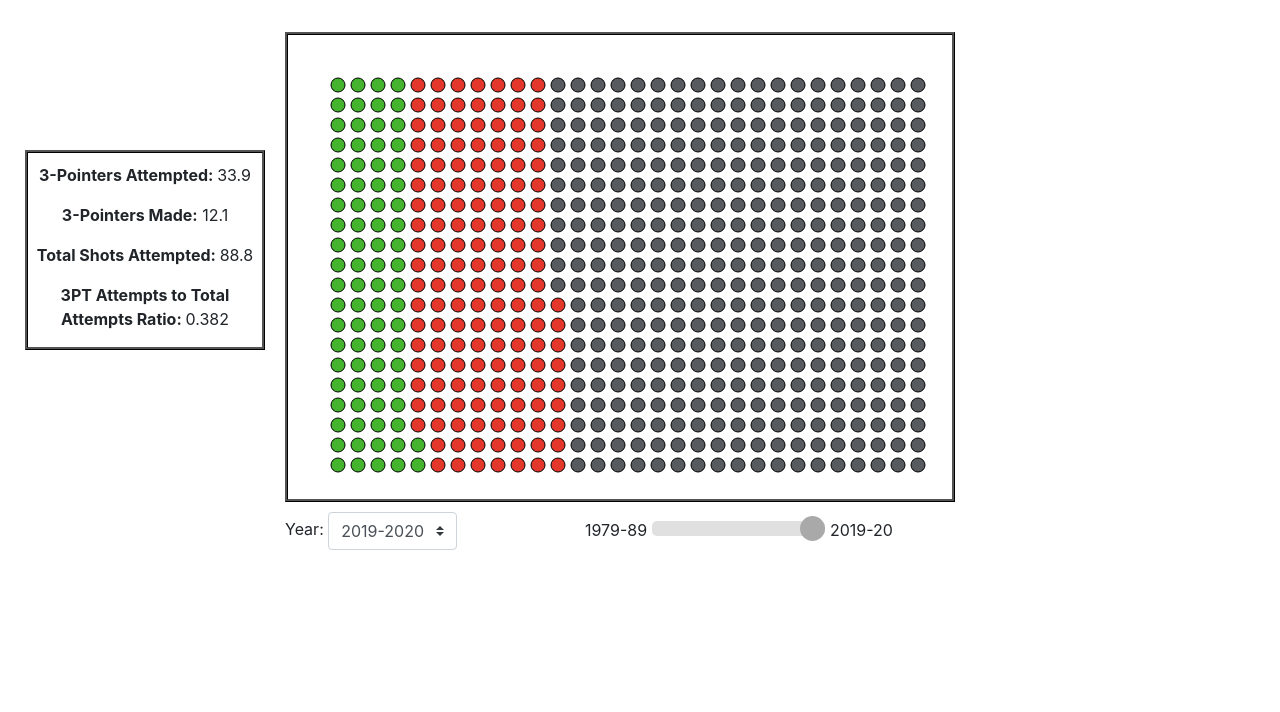
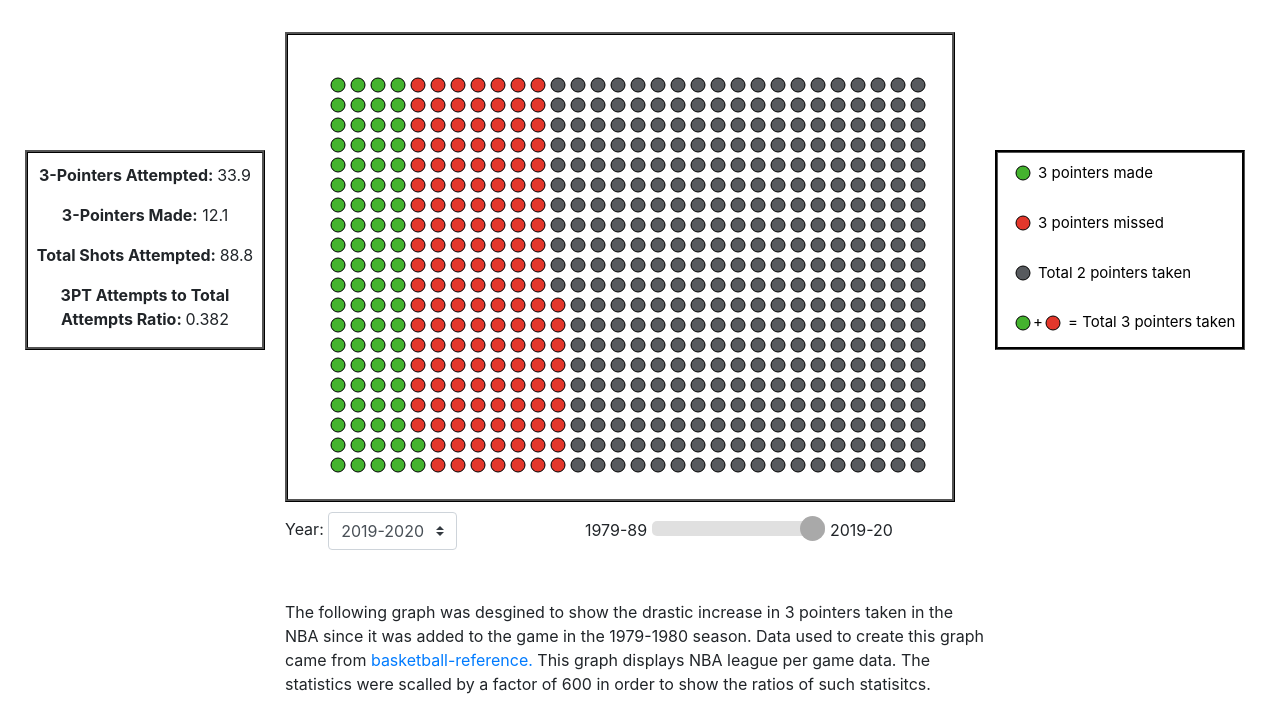
Before and after one commit to Mathewlev/NBData, a plain HTML site: page index.html in a window 1280 px wide. Shown: the part 96-808 px from the top of the page. Drawn offline with nearby package versions, Linux system fonts and the light colour scheme.

Commit message:
final touches

```diff
--- a/grid.js
+++ b/grid.js
@@ -68,13 +68,77 @@ var grid = svg.append('g')
     .attr('transform', 'translate('+[padding.l, padding.t]+')')
     .attr("class", "grid");
 
-var madeCircle = d3.select("#legend")
-    .append('circle')
-    .attr("cx", 600)
-    .attr("cy", 300)
-    .attr("r", 80)
+var legend = d3.select("#legendSVG");
+
+legend.append('circle')
+    .attr("cx", 25)
+    .attr("cy", 20)
+    .attr("r", 7)
     .style("fill", "#44b32e")
     .style("stroke", "#000000");
+
+legend.append('circle')
+    .attr("cx", 25)
+    .attr("cy", 70)
+    .attr("r", 7)
+    .style("fill", "#e3372b")
+    .style("stroke", "#000000");
+
+legend.append('circle')
+    .attr("cx", 25)
+    .attr("cy", 120)
+    .attr("r", 7)
+    .style("fill", "#575a5e")
+    .style("stroke", "#000000");
+
+legend.append('circle')
+    .attr("cx", 25)
+    .attr("cy", 170)
+    .attr("r", 7)
+    .style("fill", "#44b32e")
+    .style("stroke", "#000000");
+
+legend.append('circle')
+    .attr("cx", 55)
+    .attr("cy", 170)
+    .attr("r", 7)
+    .style("fill", "#e3372b")
+    .style("stroke", "#000000");
+
+legend.append("text")
+    .attr("x", 40)
+    .attr("y", 21)
+    .text("3 pointers made")
+    .style("font-size", "15px")
+    .attr("alignment-baseline","middle")
+
+legend.append("text")
+    .attr("x", 40)
+    .attr("y", 71)
+    .text("3 pointers missed")
+    .style("font-size", "15px")
+    .attr("alignment-baseline","middle")
+
+legend.append("text")
+    .attr("x", 40)
+    .attr("y", 121)
+    .text("Total 2 pointers taken")
+    .style("font-size", "15px")
+    .attr("alignment-baseline","middle")
+
+legend.append("text")
+    .attr("x", 35)
+    .attr("y", 170)
+    .text("+")
+    .style("font-size", "15px")
+    .attr("alignment-baseline","middle")
+
+legend.append("text")
+    .attr("x", 70)
+    .attr("y", 170)
+    .text(" = Total 3 pointers taken")
+    .style("font-size", "15px")
+    .attr("alignment-baseline","middle")
 
 
 function updateGraph(first) {
--- a/index.html
+++ b/index.html
@@ -77,7 +77,14 @@
             <p><b>3PT Attempts to Total Attempts Ratio: </b><span id="3PA_FGAStat"></span></p>
         </div>
         <div id="legend">
+            <svg width="250" height="200" id="legendSVG"></svg>
 
+        </div>
+        <div id = "explanation">
+            <p>The following graph was desgined to show the drastic increase in 3 pointers taken in the NBA since it was added to the game in the 1979-1980 season.
+            Data used to create this graph came from <a href="https://www.basketball-reference.com/">basketball-reference.</a> This graph displays NBA league per game
+            data. The statistics were scalled by a factor of 600 in order to show the ratios of such statisitcs.
+            <p>
         </div>
 
     </div>
--- a/style.css
+++ b/style.css
@@ -43,3 +43,17 @@
     border-style: ridge;
     border-color: black;
   }
+  #legend {
+    margin-left: 870;
+    margin-top: -200;
+  }
+  #legendSVG {
+    border-style: groove;
+    border-color: black;
+  }
+
+  #explanation {
+    width: 700;
+    margin-top: 250;
+    margin-left: 160;
+  }
```
